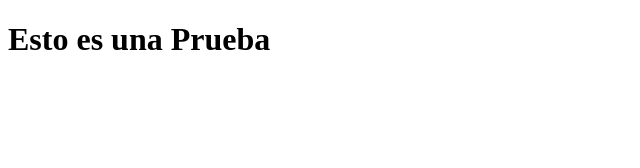
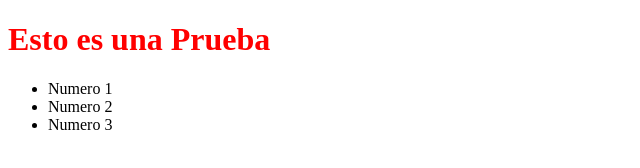
Before and after one commit to donabelj/20251004450_repo, a plain HTML site: page index.html in a window 1280 px wide. Shown: the whole page, without its empty margins (0-640 px from the left). Drawn offline with Linux system fonts and the light colour scheme.

Commit message:
Se agregraron estilos al indice

```diff
--- a/index.html
+++ b/index.html
@@ -4,10 +4,21 @@
     <meta charset="UTF-8">
     <meta name="viewport" content="width=device-width, initial-scale=1.0">
     <title>Document</title>
+
+    <style>
+        h1{
+         color: red;
+        }
+    </style>
 </head>
 <body>
 
 <h1>Esto es una Prueba</h1>
+<ul>
+    <li>Numero 1</li>
+    <li>Numero 2</li>
+    <li>Numero 3</li>
+</ul>
 
 </body>
 </html>
```
